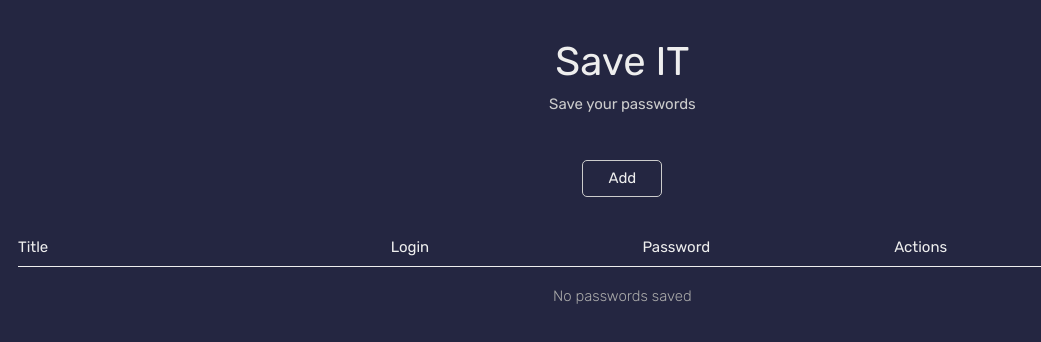
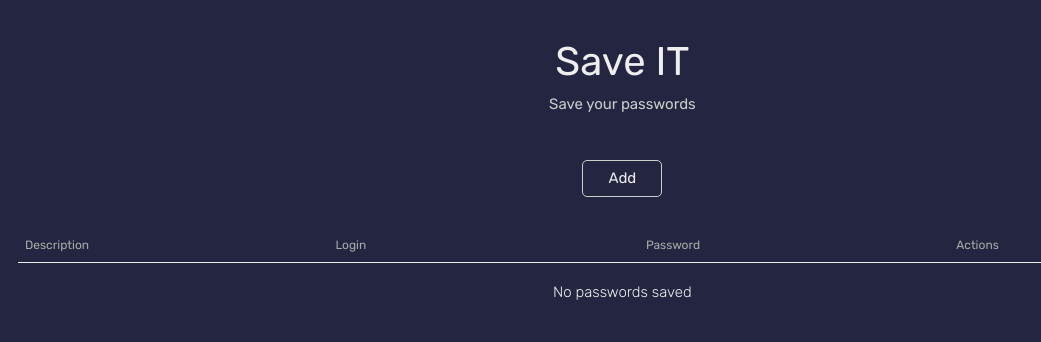
Before and after one commit to nicvlt/save-it, a React (Vite) app: page / in a window 1280 px wide. Shown: the top 342 px of the page, without its empty margins (0-1041 px from the left). Built offline with nearby package versions, Linux system fonts and the light colour scheme.

Commit message:
add transition on modal appearance + change table font size

```diff
--- a/src-tauri/tauri.conf.json
+++ b/src-tauri/tauri.conf.json
@@ -33,7 +33,7 @@
         "icons/icon.icns",
         "icons/icon.ico"
       ],
-      "identifier": "com.tauri.dev",
+      "identifier": "com.nicvlt.save-it",
       "longDescription": "",
       "macOS": {
         "entitlements": null,
--- a/src/components/Header.jsx
+++ b/src/components/Header.jsx
@@ -13,10 +13,10 @@ export default function Header(){
 
 const styles = {
     header: {
+        userSelect:'none',
         paddingTop:30,
         paddingBottom:25,
         textAlign:'center',
-
       },
       title:{
         fontSize:40,
--- /dev/null
+++ b/src/components/Modal.css
@@ -0,0 +1,17 @@
+.ReactModal__Overlay {
+    opacity: 0.6;
+    transition: opacity 0.4s ease-out;
+}
+
+.ReactModal__Overlay--after-open{
+    opacity: 1;
+}
+
+.ReactModal__Content {
+    transform:scale(0.8);
+    transition: all 0.1s ease-out;
+}
+
+.ReactModal__Content--after-open{
+    transform: scale(1);
+}
--- a/src/components/Modal.jsx
+++ b/src/components/Modal.jsx
@@ -3,7 +3,7 @@ import ReactModal from 'react-modal';
 import Textfield from "./Textfield"
 import ButtonModal from "./ButtonModal"
 import CloseIcon from "../assets/close.svg"
-
+import './Modal.css'
 
 export default function Modal({label, isOpen, close, action, rows, setRows, defaultData}) {
     const [title, setTitle] = useState('')
@@ -79,6 +79,7 @@ export default function Modal({label, isOpen, close, action, rows, setRows, defa
             border: 'none',
             background: '#303151',
             borderRadius:5,
+            transition: 'all 0.7s ease-in-out',
           }
         }}
         >
@@ -87,6 +88,7 @@ export default function Modal({label, isOpen, close, action, rows, setRows, defa
             //animation
             onMouseEnter={() => setIsCloseHovered(true)}
             onMouseLeave={() => setIsCloseHovered(false)}
+            onMouseUp={() => setIsCloseHovered(false)}
             src={CloseIcon}
             style={{...styles.closeIcon, transform: isCloseHovered && 'rotate(0.5turn) scale(1.1)'}}
             //action
--- a/src/components/Row.jsx
+++ b/src/components/Row.jsx
@@ -55,9 +55,9 @@ export default function Row({row, handleAction}) {
 const styles = {
     row:{
         display:'grid',
-        gridTemplateColumns: '30% 20% 20% 10%',
+        gridTemplateColumns: '25% 25% 25% 10%',
         gap:10,
-        color:'#cccccc',
+        color:'#eeeeee',
         fontWeight:'300',
         fontSize:13,
         marginTop:5,
--- a/src/components/Table.jsx
+++ b/src/components/Table.jsx
@@ -4,7 +4,7 @@ export default function Table({rows, handleAction}) {
     return(
         <div style={styles.table}>
             <div style={styles.tableHead}>
-                <div>Title</div>
+                <div>Description</div>
                 <div>Login</div>
                 <div>Password</div>
                 <div>Actions</div>
@@ -28,15 +28,16 @@ const styles = {
       },
       tableHead:{
         display:'grid',
-        gridTemplateColumns: '30% 20% 20% 10%',
+        gridTemplateColumns: '25% 25% 25% 10%',
         gap:10,
-        color:'#eeeeee',
+        color:'#aaaaaa',
         fontWeight:'400',
-        fontSize:15,
+        fontSize:12,
         userSelect:'none',
+        marginLeft:7,
       },
       noData:{
-        color:'#aaaaaa',
+        color:'#eeeeee',
         fontSize:15,
         fontWeight:'300',
         textAlign:'center',
```
